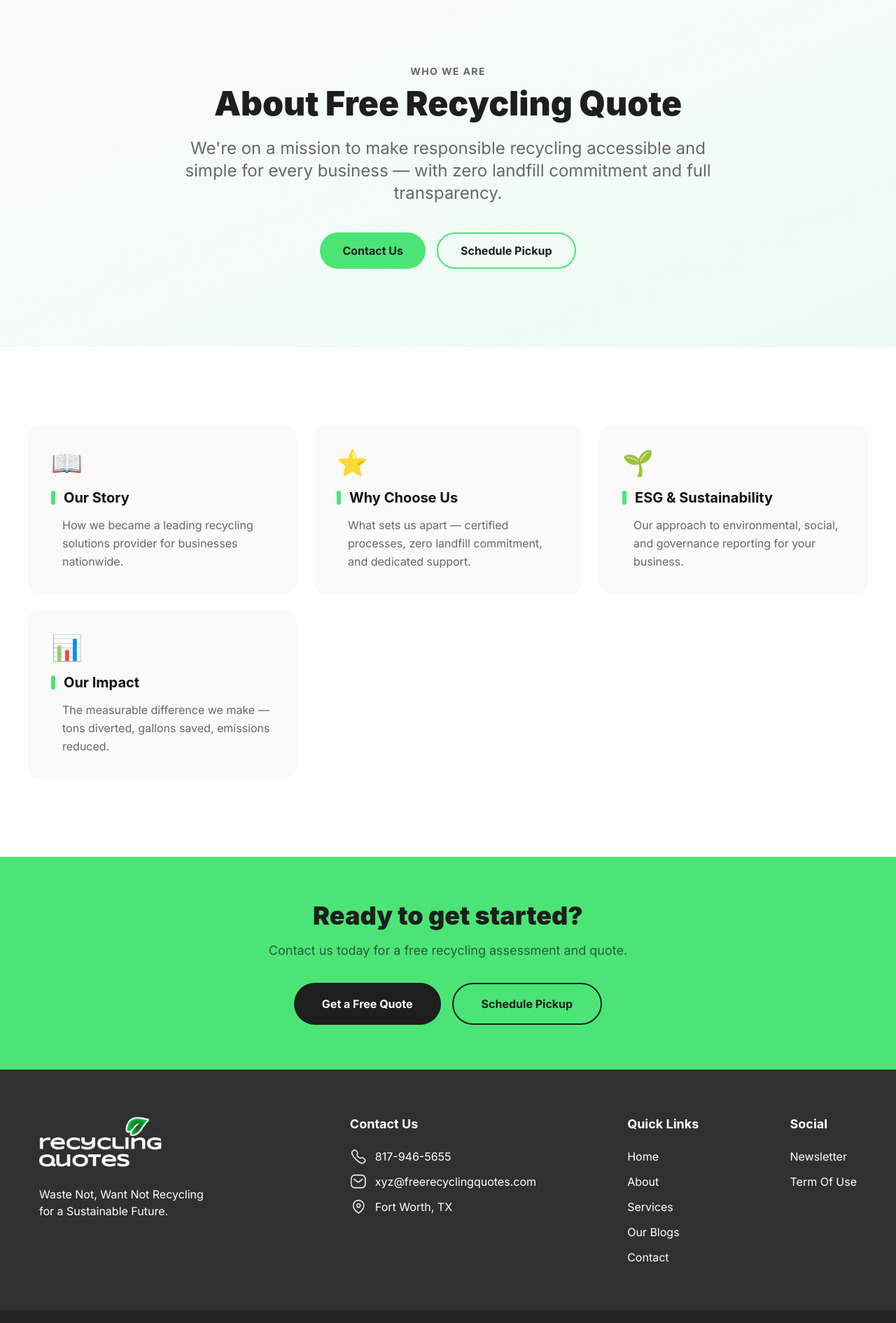
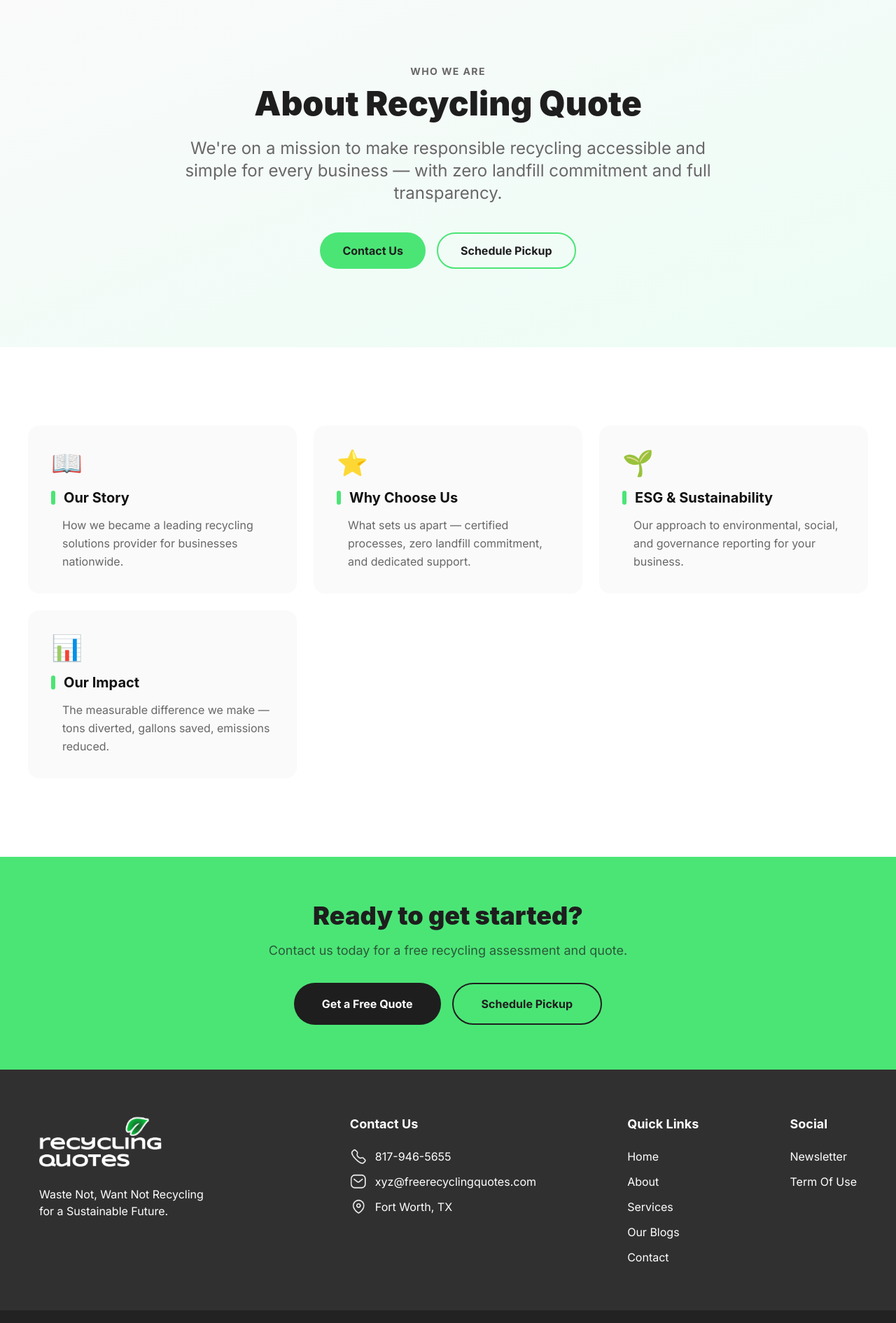
Before and after one commit to grossiweb/free-recycling-quote, a Next.js app: page /about in a window 1280 px wide. Shown: the part 120-2010 px from the top of the page at 70% size. Built offline with nearby package versions, Linux system fonts and the light colour scheme; no server answers.

Commit message:
fix homepage

```diff
--- a/src/app/about/page.tsx
+++ b/src/app/about/page.tsx
@@ -28,7 +28,7 @@ export default async function AboutPage() {
 
   return (
     <HubPageTemplate
-      heading="About Free Recycling Quote"
+      heading="About Recycling Quote"
       subheading="Who We Are"
       intro="We're on a mission to make responsible recycling accessible and simple for every business — with zero landfill commitment and full transparency."
       items={aboutItems}
--- a/src/app/layout.tsx
+++ b/src/app/layout.tsx
@@ -12,14 +12,14 @@ const inter = Inter({
 
 export const metadata: Metadata = {
   title: {
-    default: 'Free Recycling Quote — Sustainable Business Recycling',
-    template: '%s | Free Recycling Quote',
+    default: 'Recycling Quote — Sustainable Business Recycling',
+    template: '%s | Recycling Quote',
   },
   description: 'Get quick, dependable recycling solutions for end-of-life products, materials, and business waste. Free quotes, fast pickups, zero landfill commitment.',
-  keywords: 'recycling, business recycling, free recycling quote, pallet recycling, electronics recycling, waste management',
+  keywords: 'recycling, business recycling, recycling quote, pallet recycling, electronics recycling, waste management',
   openGraph: {
     type: 'website',
-    siteName: 'Free Recycling Quote',
+    siteName: 'Recycling Quote',
   },
 }
 
--- a/src/app/page.tsx
+++ b/src/app/page.tsx
@@ -12,7 +12,7 @@ import type { Metadata } from 'next'
 export const revalidate = 60
 
 export const metadata: Metadata = {
-  title: 'Free Recycling Quote — Recycling that helps businesses build a sustainable future',
+  title: 'Recycling Quote — Recycling that helps businesses build a sustainable future',
   description: 'Get quick, dependable recycling solutions for end-of-life products, materials, and business waste — with guidance you can trust.',
 }
 
--- a/src/components/Footer.tsx
+++ b/src/components/Footer.tsx
@@ -21,7 +21,7 @@ export default function Footer() {
           <Link href="/">
             <Image
               src="/images/footer-logo.png"
-              alt="Free Recycling Quote"
+              alt="Recycling Quote"
               width={180}
               height={82}
               className="w-36 sm:w-44 2xl:w-[180px] h-auto object-contain"
@@ -89,7 +89,7 @@ export default function Footer() {
       {/* Bottom bar */}
       <div className="flex flex-col sm:flex-row justify-between items-center self-stretch bg-[#222222] py-4 sm:py-5 px-6 sm:px-10 md:px-14 2xl:px-[120px] gap-3 sm:gap-0">
         <span className="text-white text-xs sm:text-sm font-bold text-center sm:text-left">
-          © Copyright 2023 RecyclingQuote all right reserved
+          © Copyright 2023 Recycling Quote all right reserved
         </span>
         <div className="flex shrink-0 items-center gap-2">
           <Image src="/images/social-fb.png" alt="Facebook" width={29} height={29} className="w-7 h-7 object-contain" />
--- a/src/components/Header.tsx
+++ b/src/components/Header.tsx
@@ -50,7 +50,7 @@ export default function Header() {
     <header className="self-stretch bg-white">
       <div className="flex flex-col md:flex-row justify-between items-center self-stretch bg-white py-4 sm:py-5 md:py-6 lg:py-7 px-4 sm:px-6 md:px-8 lg:px-10 2xl:px-[162px] gap-4 md:gap-0">
         <Link href="/">
-          <Image src="/images/logo.png" alt="Free Recycling Quote" width={192} height={44} className="w-32 sm:w-40 md:w-48 h-auto object-fill" priority />
+          <Image src="/images/logo.png" alt="Recycling Quote" width={192} height={44} className="w-32 sm:w-40 md:w-48 h-auto object-fill" priority />
         </Link>
 
         <div className="hidden md:flex shrink-0 items-center">
```
